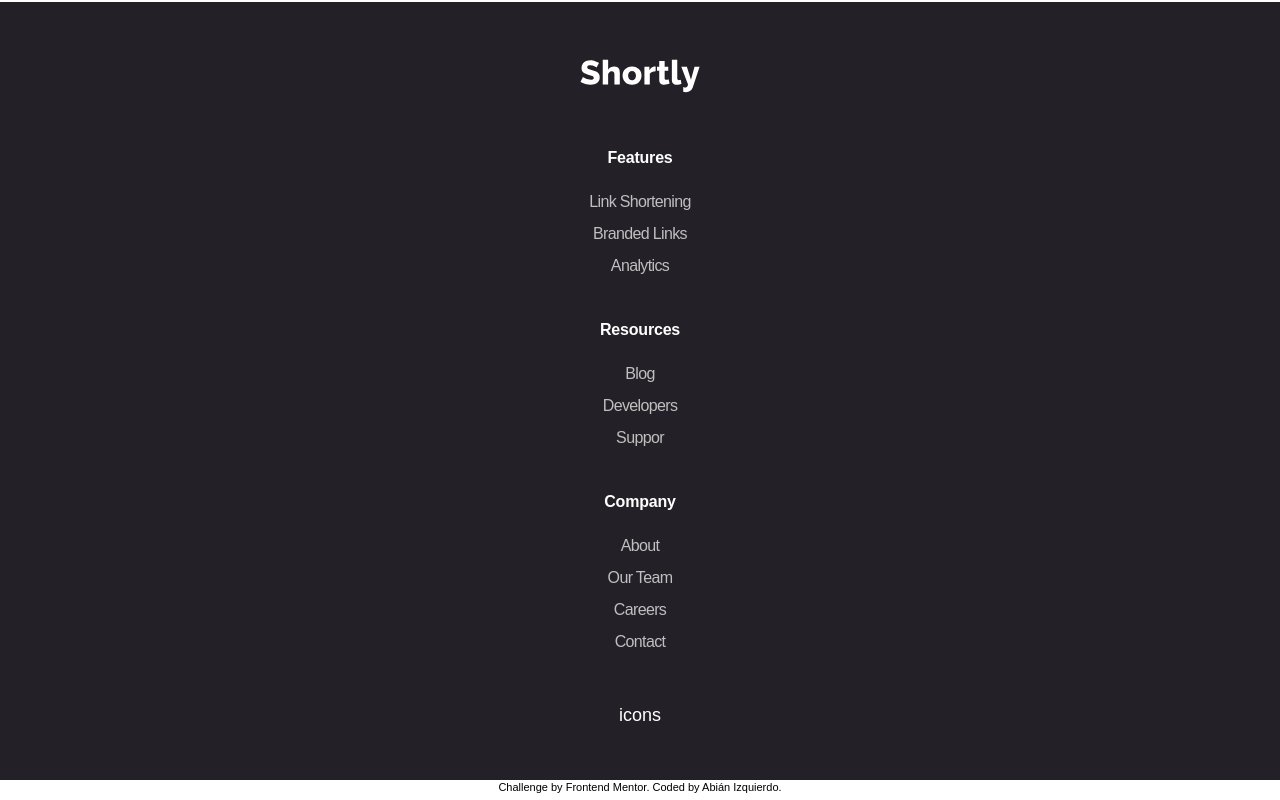
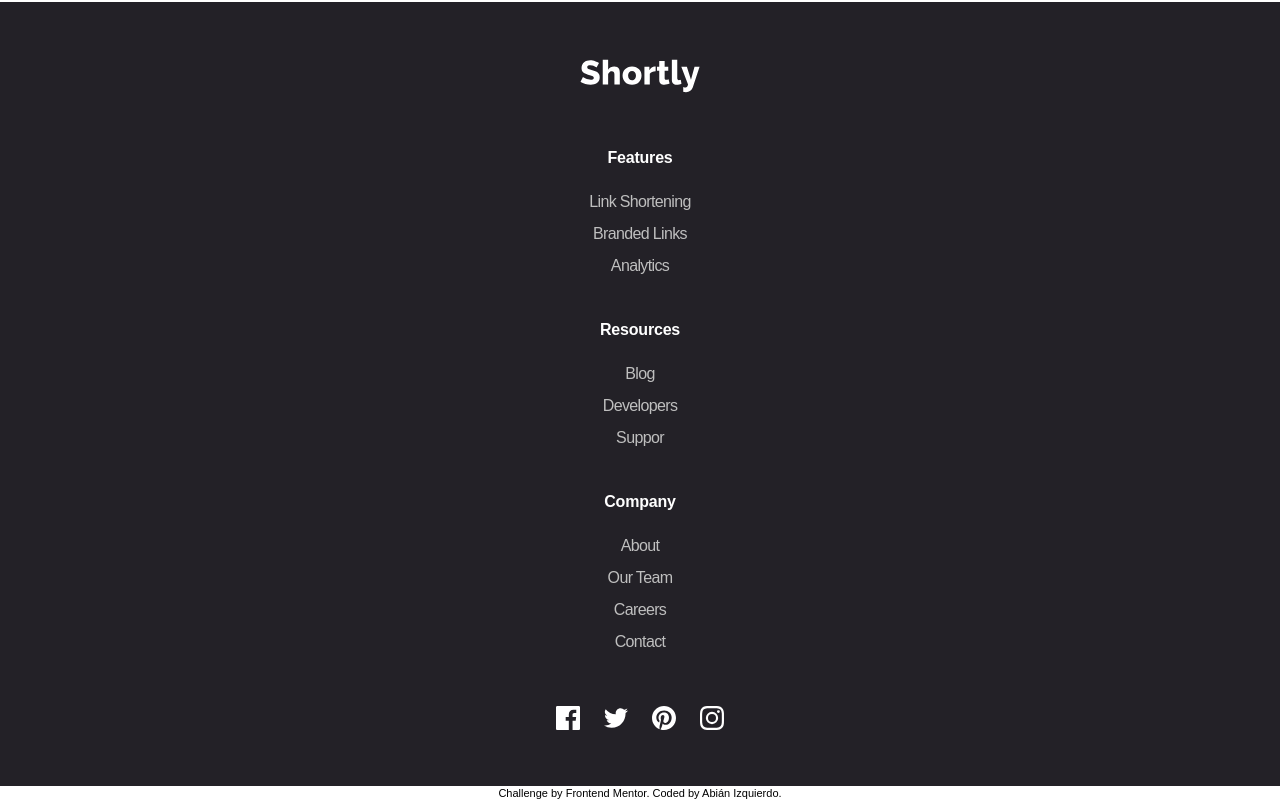
Before and after one commit to abizmo/url-shortening-api-landing-page, a React (Vite) app: page / in a window 1280 px wide. Shown: the part 817-1617 px from the top of the page. Built offline with nearby package versions, Linux system fonts and the light colour scheme.

Commit message:
feat(footer): add social icons

```diff
--- a/src/App.tsx
+++ b/src/App.tsx
@@ -1,3 +1,7 @@
+import facebookIcon from './assets/images/icon-facebook.svg';
+import twitterIcon from './assets/images/icon-twitter.svg';
+import pinterestIcon from './assets/images/icon-pinterest.svg';
+import instagramIcon from './assets/images/icon-instagram.svg';
 import Attribution from './components/Attribution';
 import Header from './components/Header';
 import Link from './components/Link';
@@ -111,8 +115,20 @@ function App(): JSX.Element {
               </ul>
             </div>
           </div>
-          {/* TODO: insert icons */}
-          <div>icons</div>
+          <div className='flex gap-6 items-center'>
+            <a href='/'>
+              <img src={facebookIcon} alt='facebook' />
+            </a>
+            <a href='/'>
+              <img src={twitterIcon} alt='twitter' />
+            </a>
+            <a href='/'>
+              <img src={pinterestIcon} alt='pinterest' />
+            </a>
+            <a href='/'>
+              <img src={instagramIcon} alt='instagram' />
+            </a>
+          </div>
         </div>
       </footer>
       <Attribution name='Abián Izquierdo' url='https://www.abizmo.dev' />
```
